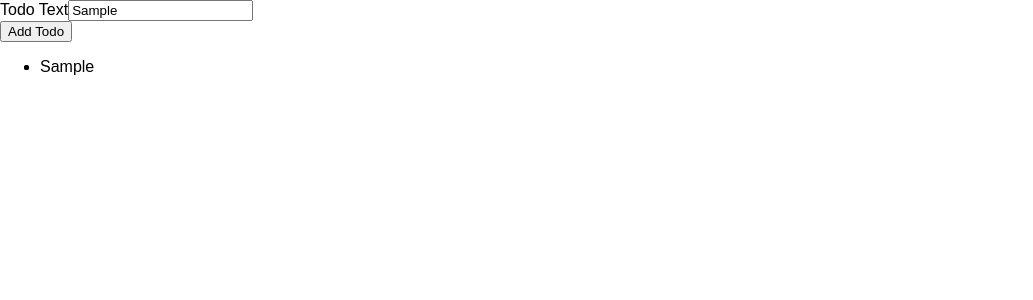
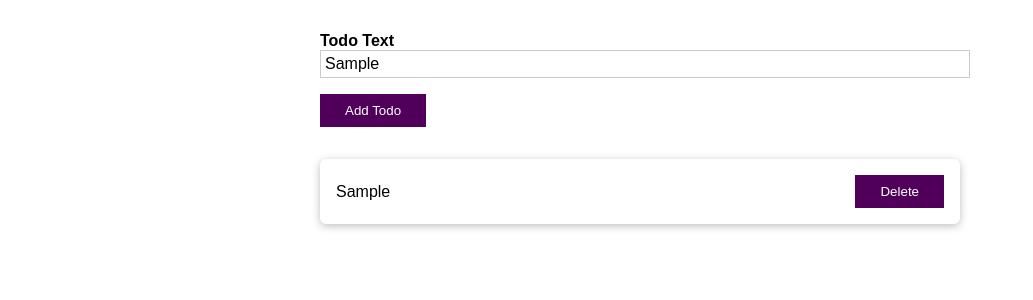
Before and after one commit to FredrikPedersen/Learning_TypeScript, a React (Create React App) app in the folder react_with_typescript/: page / in a window 1280 px wide. Both pictures are taken after typing "Sample" into the empty fields and a click on the button "Add Todo". Shown: the top 300 px of the page, without its empty margins (0-1033 px from the left). Built offline with nearby package versions, Linux system fonts and the light colour scheme.

Commit message:
Completed Section 14: Part 184: More Props & State Work

```diff
--- a/react_with_typescript/src/App.tsx
+++ b/react_with_typescript/src/App.tsx
@@ -11,10 +11,16 @@
         setTodos(prevTodos => [...prevTodos, {id: Math.random().toString(), text: text}])
     };
 
+    const todoDeleteHanlder =(todoId: string) => {
+        setTodos(prevTodos => {
+            return prevTodos.filter(todo => todo.id !== todoId);
+        });
+    };
+
     return (
         <div className="App">
             <NewTodo onAddTodo={todoAddHandler}/>
-            <TodoList items={todos}/>
+            <TodoList items={todos} onDeleteTodo={todoDeleteHanlder}/>
         </div>
     );
 }
--- /dev/null
+++ b/react_with_typescript/src/components/NewTodo.css
@@ -0,0 +1,47 @@
+form {
+  width: 90%;
+  max-width: 40rem;
+  margin: 2rem auto;
+}
+
+.form-control {
+  margin-bottom: 1rem;
+}
+
+label, input {
+  display: block;
+  width: 100%;
+}
+
+label {
+  font-weight: bold;
+}
+
+input {
+  font: inherit;
+  border: 1px solid #ccc;
+  padding: 0.25rem;
+}
+
+input:focus {
+  outline: none;
+  border-color: #50005a;
+}
+
+button {
+  background: #50005a;
+  border: 1px solid #50005a;
+  color: white;
+  padding: 0.5rem 1.5rem;
+  cursor: pointer;
+}
+
+button:focus {
+  outline: none;
+}
+
+button:hover,
+button:active {
+  background: #6a0a77;
+  border-color: #6a0a77;
+}
--- a/react_with_typescript/src/components/NewTodo.tsx
+++ b/react_with_typescript/src/components/NewTodo.tsx
@@ -1,4 +1,5 @@
 import React, {useRef} from "react";
+import "./NewTodo.css";
 
 interface NewTodoProps {
     onAddTodo: (todoText: string) => void
@@ -14,7 +15,7 @@
     };
 
     return <form onSubmit={todoSubmitHandler}>
-        <div>
+        <div className={"form-control"}>
             <label htmlFor="todo-text">Todo Text</label>
             <input type={"text"} id={"todo-text"} ref={textInputRef}/>
         </div>
--- /dev/null
+++ b/react_with_typescript/src/components/TodoList.css
@@ -0,0 +1,17 @@
+ul {
+  list-style: none;
+  width: 90%;
+  max-width: 40rem;
+  margin: 2rem auto;
+  padding: 0;
+}
+
+li {
+  margin: 1rem 0;
+  padding: 1rem;
+  box-shadow: 0 2px 8px rgba(0, 0, 0, 0.26);
+  border-radius: 6px;
+  display: flex;
+  justify-content: space-between;
+  align-items: center;
+}
--- a/react_with_typescript/src/components/TodoList.tsx
+++ b/react_with_typescript/src/components/TodoList.tsx
@@ -1,15 +1,20 @@
 import React from "react";
+import "./TodoList.css";
 
 interface TodoListProps {
     items: {id: string, text: string}[];
+    onDeleteTodo: (todoId: string) => void
 }
 
 const TodoList: React.FC<TodoListProps> = (props) => {
 
     return <ul>
-        <li>
-            {props.items.map(todo => <li key={todo.id}>{todo.text}</li>)}
-        </li>
+                {props.items.map(todo => (
+                    <li key={todo.id}>
+                        <span>{todo.text}</span>
+                        <button onClick={() => props.onDeleteTodo(todo.id)}>Delete</button>
+                    </li>
+                ))}
     </ul>
 };
 
```
